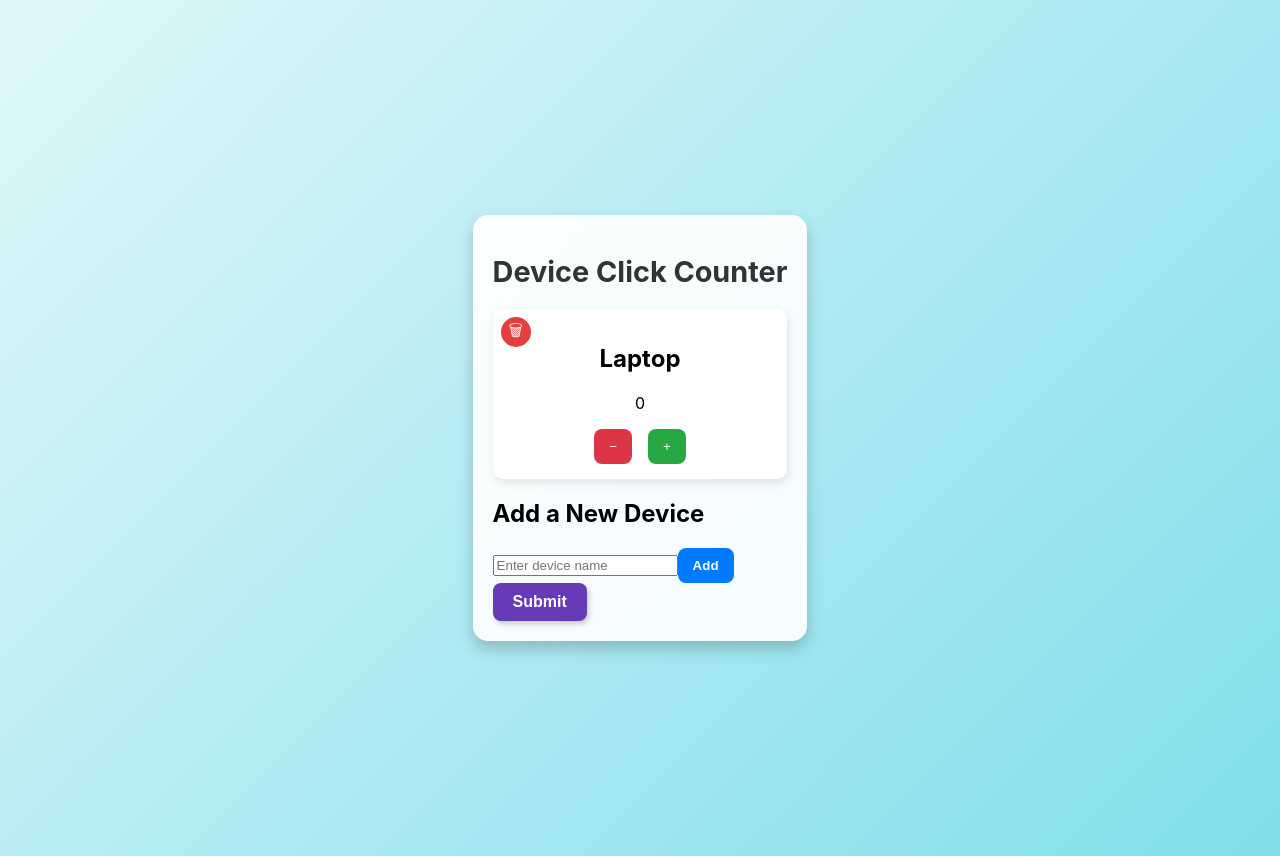
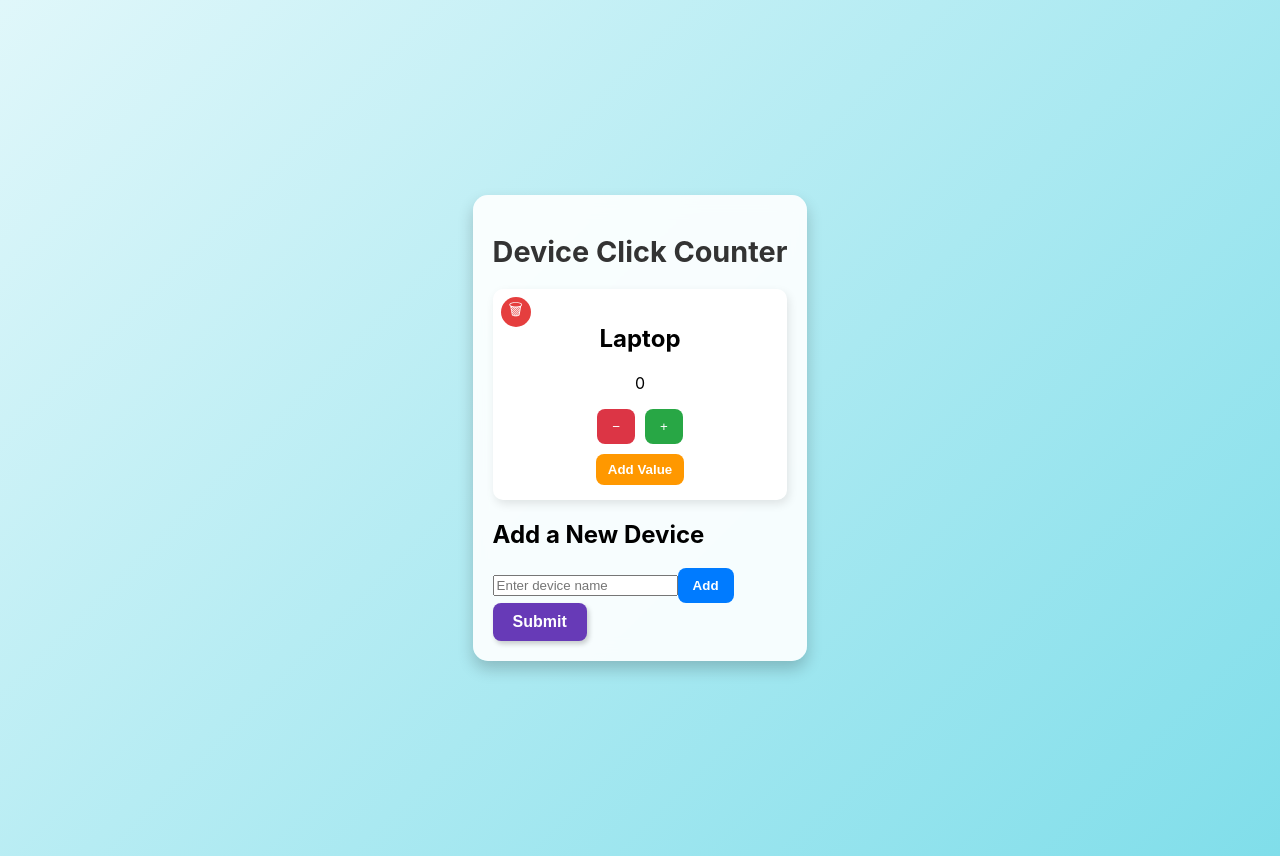
Before and after one commit to EGWorkHub/DeviceClickCounter, a React (Vite) app: page / in a window 1280 px wide. Built offline with nearby package versions, Linux system fonts and the light colour scheme.

Commit message:
update the button design and functions

```diff
--- a/package.json
+++ b/package.json
@@ -19,5 +19,8 @@
     "react-dom": "^18.2.0",
     "typescript": "^5.2.2",
     "vite": "^5.0.0"
+  },
+  "dependencies": {
+    "react-router-dom": "^7.2.0"
   }
 }
--- a/src/App.css
+++ b/src/App.css
@@ -69,11 +69,11 @@ button {
   font-weight: bold;
 }
 
-/* Remove Button (Aligned Left) */
+/* Remove Button */
 .remove-btn {
   position: absolute;
   top: 8px;
-  left: 8px; /* Move to the left */
+  left: 8px;
   background: #e53e3e;
   color: white;
   border-radius: 50%;
@@ -113,9 +113,16 @@ button {
   background: #5e35b1;
 }
 
-/* Spacing between Minus and Plus Buttons */
-.device-card .flex {
-  display: flex;
-  justify-content: center;
-  gap: 16px; /* Increased spacing */
+/* Add Value Button */
+.add-value-btn {
+  background: #ff9800;
+  color: white;
+  padding: 8px 12px;
+  border-radius: 8px;
+  font-weight: bold;
+  transition: 0.3s;
 }
+
+.add-value-btn:hover {
+  background: #fb8c00;
+}
--- a/src/App.jsx
+++ b/src/App.jsx
@@ -24,11 +24,25 @@ export default function App() {
     }
   };
 
+  // Update count with buttons or added value
   const updateCount = (index, delta) => {
     const updatedDevices = [...devices];
     updatedDevices[index].count = Math.max(0, updatedDevices[index].count + delta);
     setDevices(updatedDevices);
   };
+
+  const addCustomValue = (index) => {
+    const deviceName = devices[index].name;
+    const userInput = prompt(`Enter a value to add for ${deviceName}:`);
+    const valueToAdd = parseInt(userInput, 10);
+
+    if (!isNaN(valueToAdd) && valueToAdd > 0) {
+      updateCount(index, valueToAdd);
+    } else {
+      alert("Please enter a valid number greater than 0.");
+    }
+  };
+
 
   const handleRemoveClick = (index) => {
     if (confirmRemove === index) {
@@ -61,10 +75,16 @@ export default function App() {
 
             <h2 className="font-semibold text-gray-700 text-lg">{device.name}</h2>
             <p className="text-xl font-bold mt-1">{device.count}</p>
-            <div className="flex gap-3 mt-3">
+
+            <div className="mt-3" style={{display:"flex", gap: "10px", alignItems:"center", justifyContent:"center", paddingBottom:"10px"}}>
               <button onClick={() => updateCount(index, -1)} className="minus-btn">−</button>
               <button onClick={() => updateCount(index, 1)} className="plus-btn">+</button>
             </div>
+
+            {/* Add Custom Value Button */}
+            <button onClick={() => addCustomValue(index)} className="add-value-btn mt-3">
+              Add Value
+            </button>
           </div>
         ))}
       </div>
```
Also changed, not shown: 1 other file (tests, documents, lock files or other folders).
